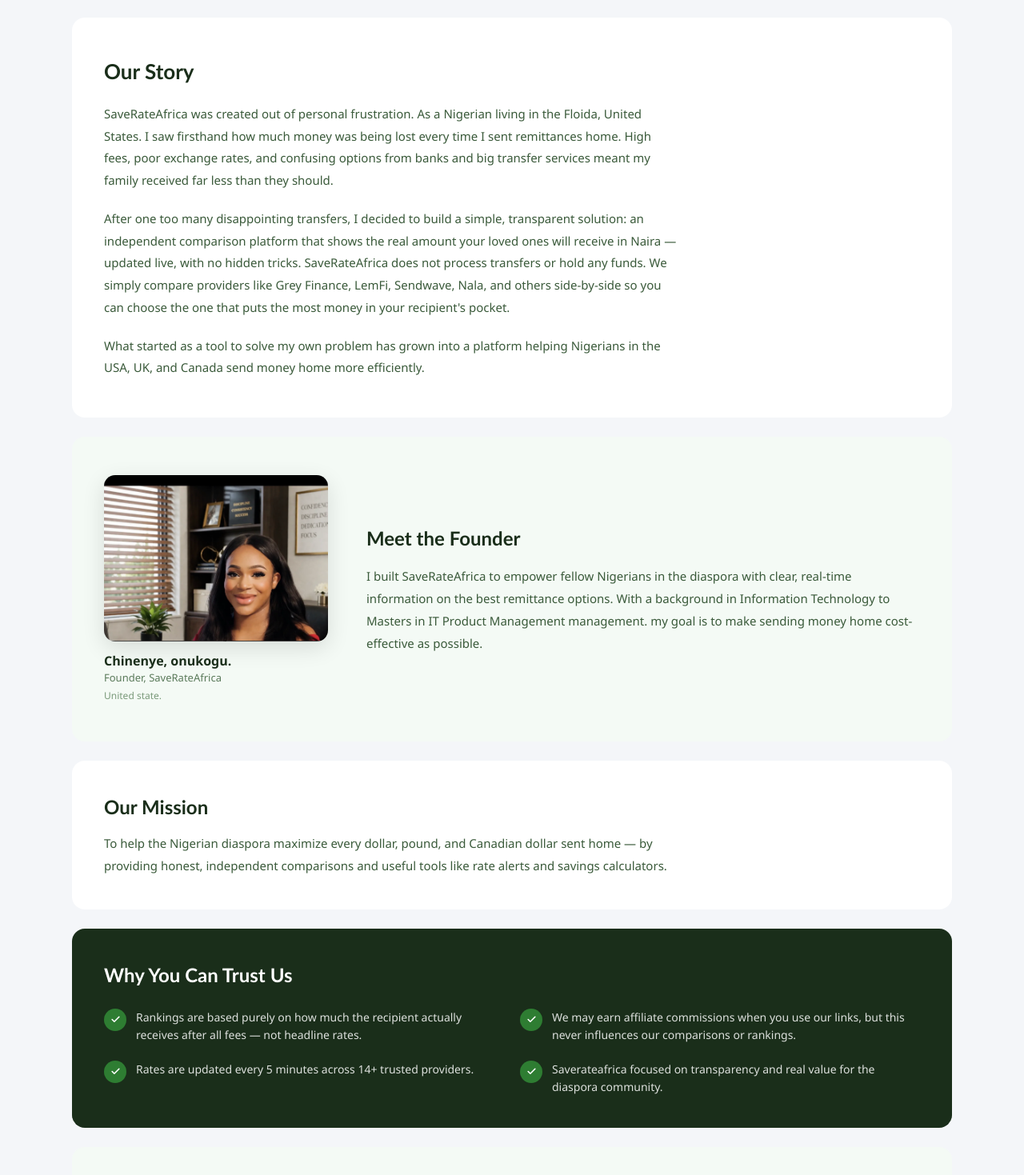
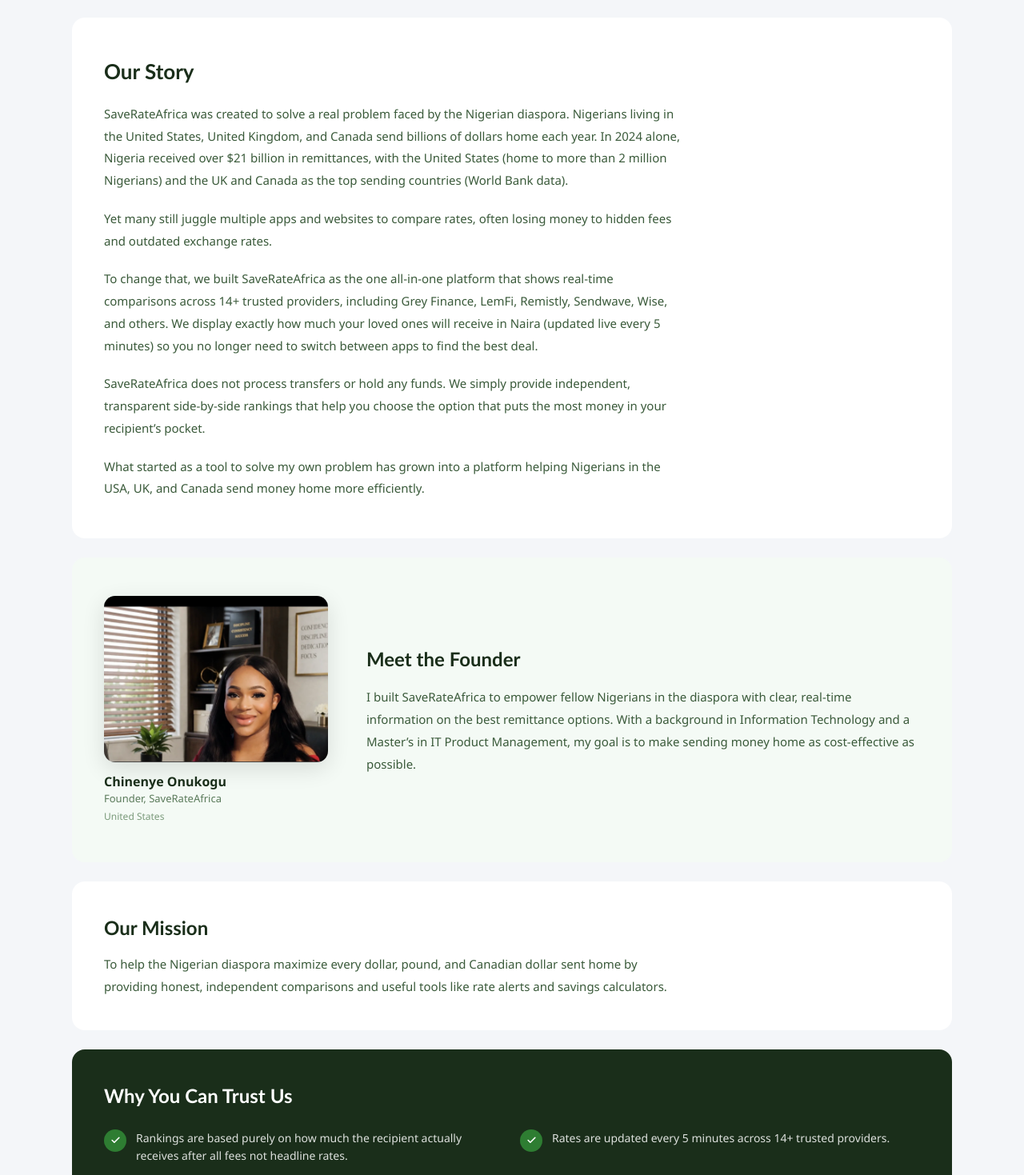
Before and after one commit to Chinenyeonukogu/SaveRateAfrica, a Next.js app: page /about in a window 1280 px wide. Shown: the part 381-1850 px from the top of the page at 80% size. Built offline with nearby package versions, Linux system fonts and the light colour scheme.

Commit message:
Update about page copy

```diff
--- a/app/about/page.tsx
+++ b/app/about/page.tsx
@@ -21,16 +21,17 @@
 };
 
 const storyParagraphs = [
-  "SaveRateAfrica was created out of personal frustration. As a Nigerian living in the Floida, United States. I saw firsthand how much money was being lost every time I sent remittances home. High fees, poor exchange rates, and confusing options from banks and big transfer services meant my family received far less than they should.",
-  "After one too many disappointing transfers, I decided to build a simple, transparent solution: an independent comparison platform that shows the real amount your loved ones will receive in Naira — updated live, with no hidden tricks. SaveRateAfrica does not process transfers or hold any funds. We simply compare providers like Grey Finance, LemFi, Sendwave, Nala, and others side-by-side so you can choose the one that puts the most money in your recipient's pocket.",
+  "SaveRateAfrica was created to solve a real problem faced by the Nigerian diaspora. Nigerians living in the United States, United Kingdom, and Canada send billions of dollars home each year. In 2024 alone, Nigeria received over $21 billion in remittances, with the United States (home to more than 2 million Nigerians) and the UK and Canada as the top sending countries (World Bank data).",
+  "Yet many still juggle multiple apps and websites to compare rates, often losing money to hidden fees and outdated exchange rates.",
+  "To change that, we built SaveRateAfrica as the one all-in-one platform that shows real-time comparisons across 14+ trusted providers, including Grey Finance, LemFi, Remistly, Sendwave, Wise, and others. We display exactly how much your loved ones will receive in Naira (updated live every 5 minutes) so you no longer need to switch between apps to find the best deal.",
+  "SaveRateAfrica does not process transfers or hold any funds. We simply provide independent, transparent side-by-side rankings that help you choose the option that puts the most money in your recipient’s pocket.",
   "What started as a tool to solve my own problem has grown into a platform helping Nigerians in the USA, UK, and Canada send money home more efficiently."
 ] as const;
 
 const trustItems = [
-  "Rankings are based purely on how much the recipient actually receives after all fees — not headline rates.",
-  "We may earn affiliate commissions when you use our links, but this never influences our comparisons or rankings.",
+  "Rankings are based purely on how much the recipient actually receives after all fees not headline rates.",
   "Rates are updated every 5 minutes across 14+ trusted providers.",
-  "Saverateafrica focused on transparency and real value for the diaspora community."
+  "SaveRateAfrica is focused on transparency and real value for the diaspora community."
 ] as const;
 
 const commitmentItems = [
@@ -100,11 +101,11 @@
                   />
                 </div>
                 <p className="mt-3 text-[16px] font-bold text-[#1a2e1a]">
-                  Chinenye, onukogu.
+                  Chinenye Onukogu
                 </p>
                 <p className="text-[13px] text-[#5a7a5a]">Founder, SaveRateAfrica</p>
                 <p className="mt-1 text-[12px] text-[#7a9a7a]">
-                  United state.
+                  United States
                 </p>
               </div>
 
@@ -115,9 +116,9 @@
                 <p className={`${bodyTextClassName} max-w-[720px]`}>
                   I built SaveRateAfrica to empower fellow Nigerians in the diaspora
                   with clear, real-time information on the best remittance options.
-                  With a background in Information Technology to Masters in IT
-                  Product Management management. my goal is to make sending money
-                  home cost-effective as possible.
+                  With a background in Information Technology and a Master’s in IT
+                  Product Management, my goal is to make sending money home as
+                  cost-effective as possible.
                 </p>
               </div>
             </div>
@@ -129,8 +130,9 @@
             </h2>
             <p className={`${bodyTextClassName} max-w-[720px]`}>
               To help the Nigerian diaspora maximize every dollar, pound, and
-              Canadian dollar sent home — by providing honest, independent
-              comparisons and useful tools like rate alerts and savings calculators.
+              Canadian dollar sent home by providing honest, independent
+              comparisons and useful tools like rate alerts and savings
+              calculators.
             </p>
           </section>
 
--- a/components/SiteFooter.tsx
+++ b/components/SiteFooter.tsx
@@ -27,7 +27,7 @@
               Helping the Nigerian diaspora send more money home.
             </p>
             <p className="mt-2 text-[12px] font-semibold text-[#7a9a7a]">
-              🇺🇸 United States · Serving the Nigerian diaspora worldwide
+              Proudly built in USA 🇳🇬🇺🇸
             </p>
           </div>
 
```
